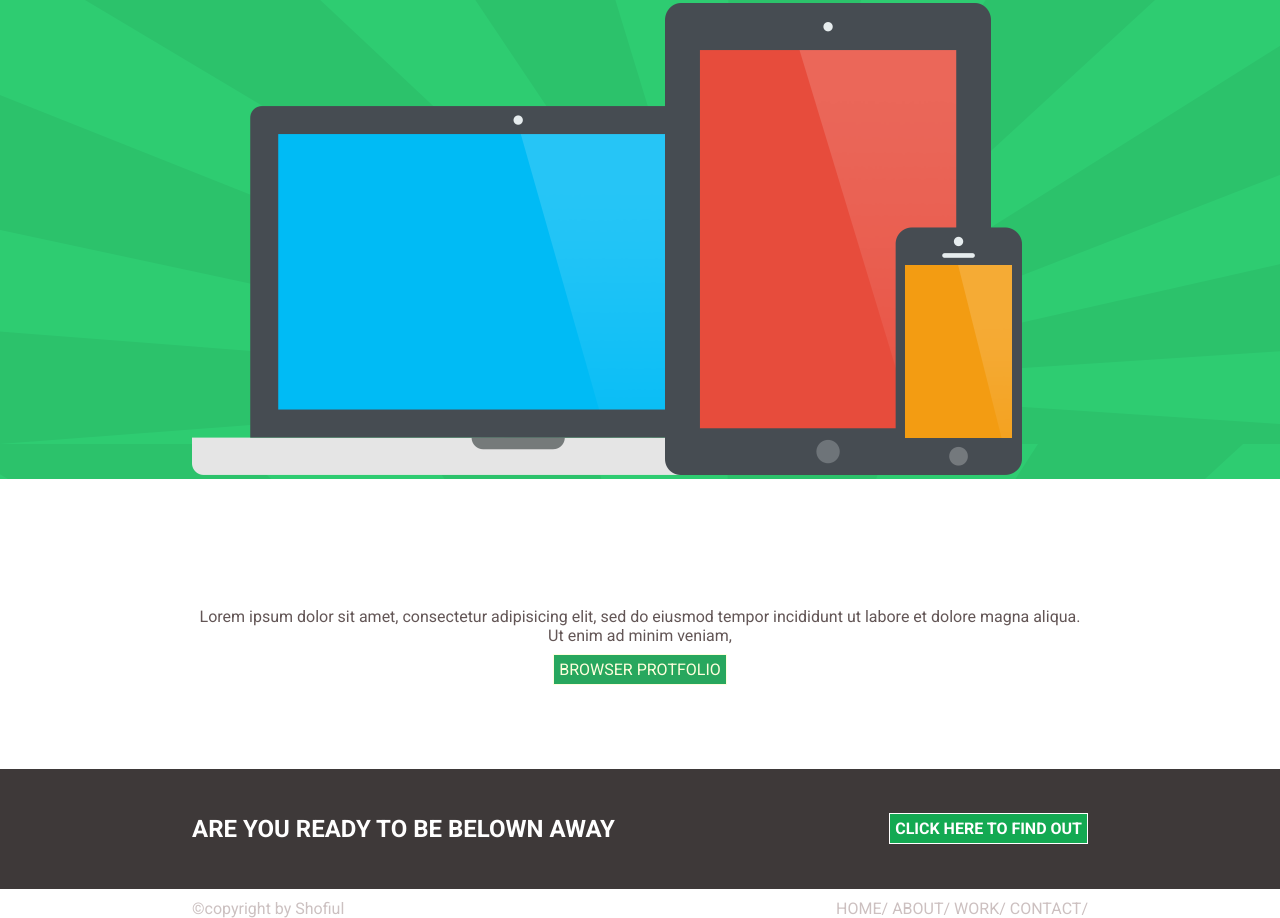
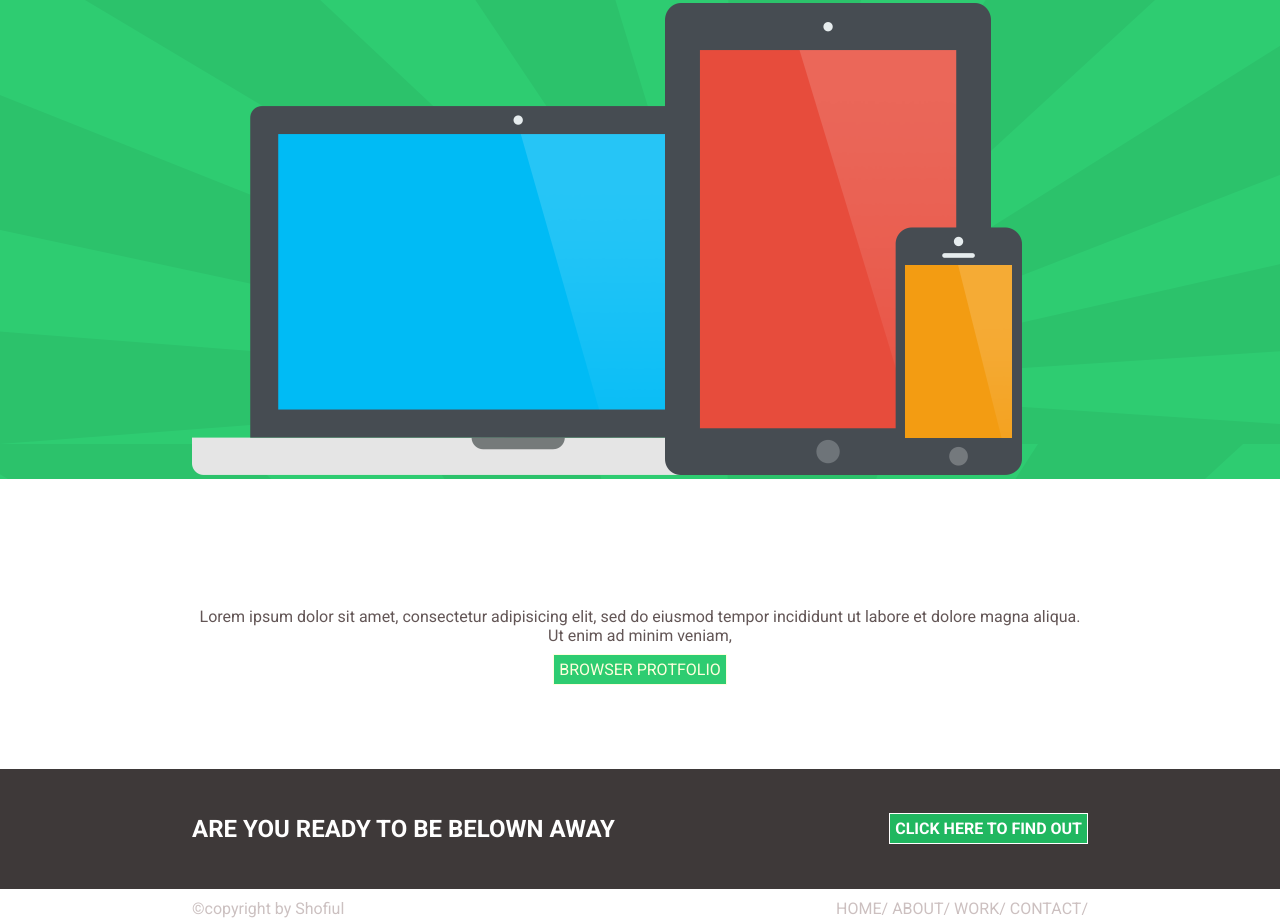
Before and after one commit to Shofiul735/class, a plain HTML site: page index.html in a window 1280 px wide. Shown: the part 207-1125 px from the top of the page. Drawn offline with Linux system fonts and the light colour scheme.

Commit message:
Update style.css

```diff
--- a/css/style.css
+++ b/css/style.css
@@ -111,7 +111,7 @@ nav ul li a:hover{
     color: #FFD;
     border:  1px solid;
     padding:  5px;
-    background: #28a75e;
+    background: #2ecc71;
 }
 .contact{background-color: #3e3939;color:  #fff;height:  15vh;margin-bottom:  10px;}
 .context h2{
@@ -139,7 +139,7 @@ nav ul li a:hover{
     font-weight:  bold;
     border: 1px solid;
     padding:  5px;
-    background: #13a952;
+    background: #20b760;
 }
 footer{}
 .left{
```
